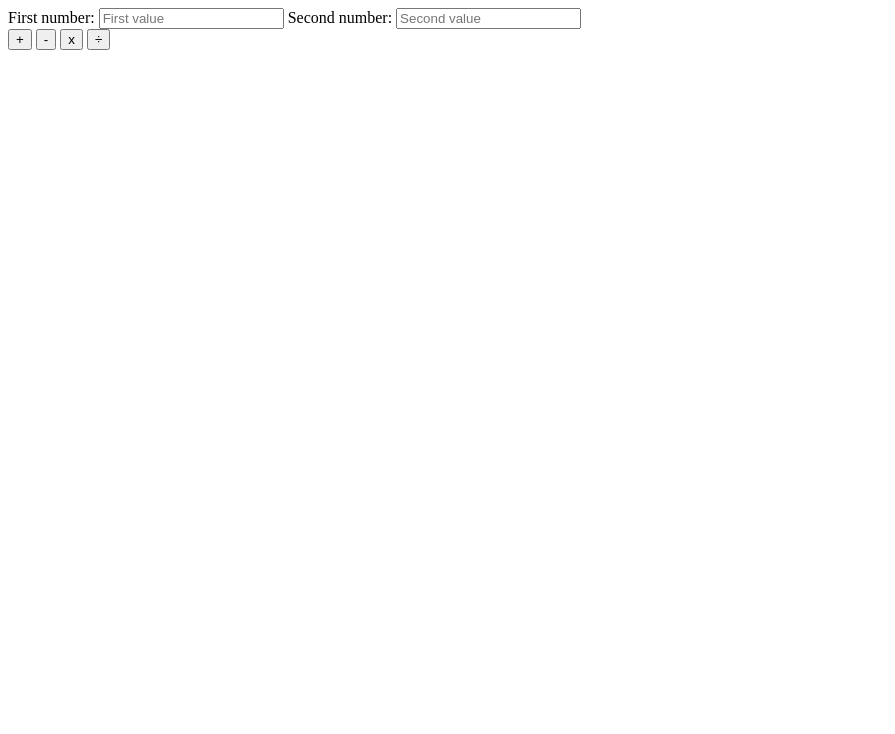
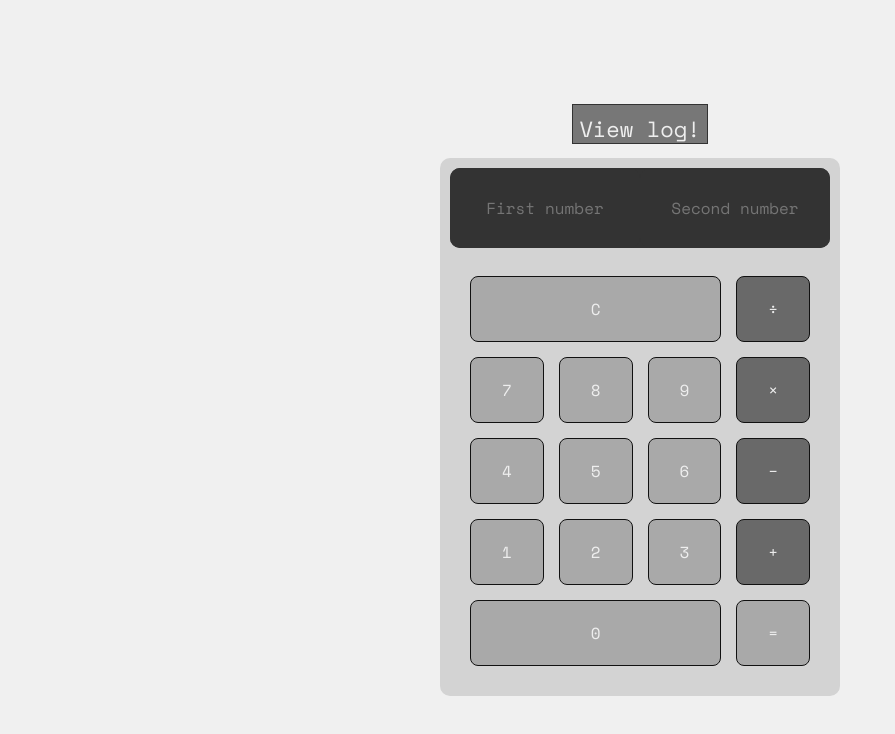
Before and after one commit to c0sta/node-calculator, a website: page src/public/form.html in a window 1280 px wide. Shown: the whole page, without its empty margins (0-895 px from the left). Drawn offline with nearby package versions, Linux system fonts and the light colour scheme.

Commit message:
:sparkles: Added new button that redirects to Log page

```diff
--- a/src/public/form.html
+++ b/src/public/form.html
@@ -3,60 +3,66 @@
   <head>
     <meta charset="UTF-8" />
     <meta name="viewport" content="width=device-width, initial-scale=1.0" />
+    <link href="./styles.css" rel="stylesheet" />
     <title>Node Calculator</title>
   </head>
   <body>
-    <form method="POST">
+    <button class="log-button">
+      <a href="/log">View log!</a>
+    </button>
+
+    <form name="calculator" method="POST" class="calculator">
       <section class="inputs">
         <!-- Adicionei o min="0" p/ que não seja possível adicionar numeros negativos -->
-        <label for="number">First number: </label>
         <input
           name="number1"
           type="number"
-          placeholder="First value"
+          placeholder="First number"
           min="0"
-          class="inputs__num1"
+          class="number1"
+          required
         />
-        <label for="number">Second number: </label>
-
         <input
           name="number2"
           type="number"
-          placeholder="Second value"
+          placeholder="Second number"
           min="0"
-          class="inputs__num2"
+          class="number2"
+          required
         />
       </section>
-      <section class="operations">
-        <button type="submit" formaction="/sum" id="sum" onclick="postSum()">
-          +
+
+      <section class="calculator-buttons">
+        <button disabled class="calc-button is-clear" type="button">
+          C
         </button>
-        <button
-          type="submit"
-          formaction="/subtraction"
-          id="sub"
-          onclick="postSub()"
-        >
-          -
+        <button type="submit" formaction="/division" class="calc-button">
+          ÷
         </button>
-        <button
-          type="submit"
-          formaction="/multiplication"
-          id="multi"
-          onclick="postMulti()"
-        >
-          x
+        <button class="calc-button" disabled>7</button>
+        <button class="calc-button" disabled>8</button>
+        <button class="calc-button" disabled>9</button>
+        <button type="submit" formaction="/multiplication" class="calc-button">
+          &times;
         </button>
-        <button
-          type="submit"
-          formaction="/division"
-          id="div"
-          onclick="postDiv()"
-        >
-          ÷
+        <button class="calc-button" disabled>4</button>
+        <button class="calc-button" disabled>5</button>
+        <button class="calc-button" disabled>6</button>
+        <button type="submit" formaction="/subtraction" class="calc-button">
+          &minus;
+        </button>
+
+        <button class="calc-button" disabled>1</button>
+        <button class="calc-button" disabled>2</button>
+        <button class="calc-button" disabled>3</button>
+        <button type="submit" formaction="/sum" class="calc-button">
+          &plus;
+        </button>
+        <button class="calc-button is-zero" disabled>0</button>
+        <button disabled type="button" class="calc-button is-equals">
+          &equals;
         </button>
       </section>
     </form>
-    <script src="./index.js" type="application/javascript"></script>
   </body>
 </html>
```
